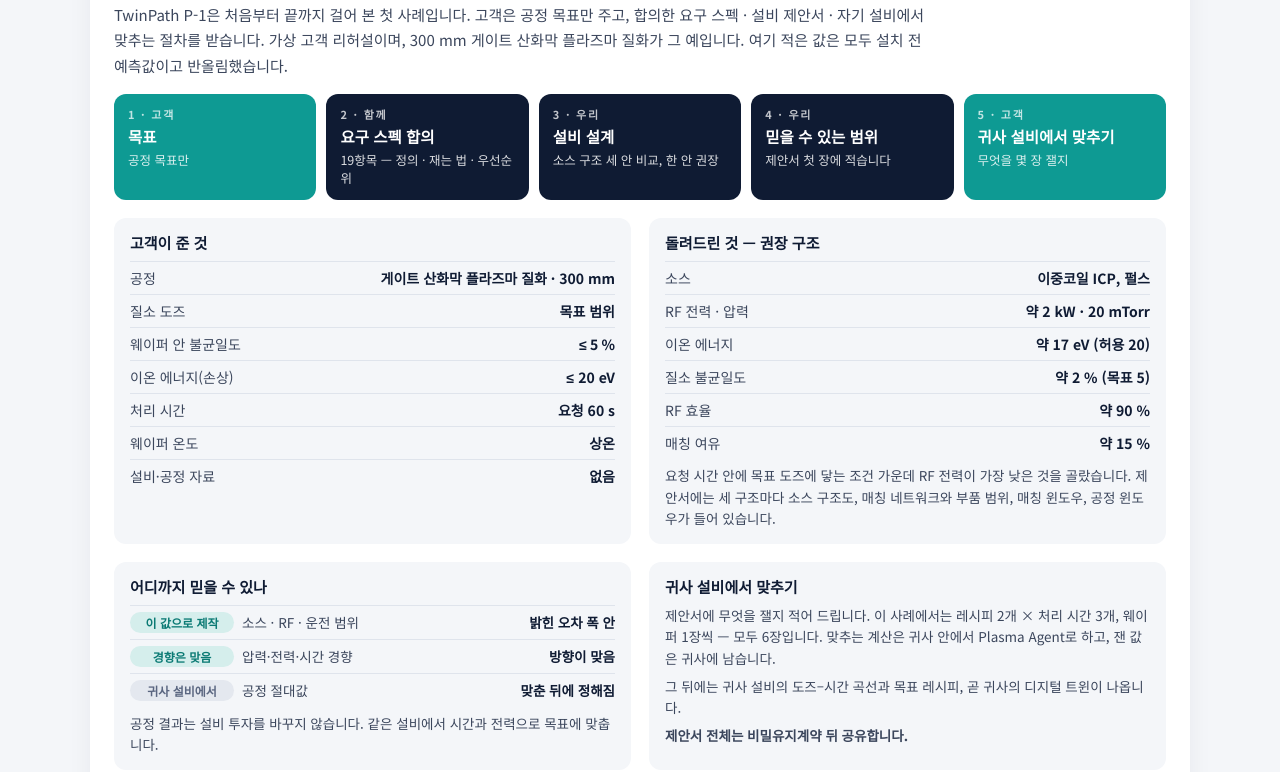
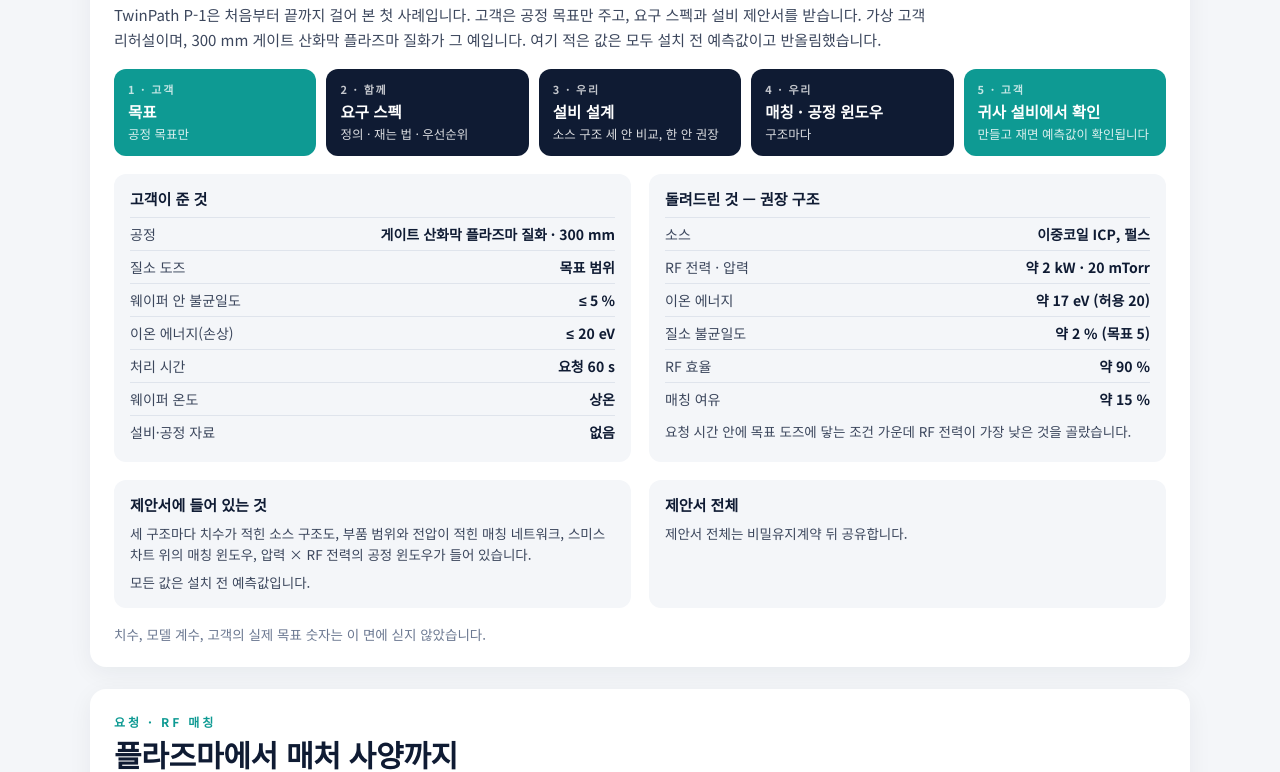
Before and after one commit to jheecho1/plasmaagentplatform, a plain HTML site: page ko/samples.html in a window 1280 px wide. Shown: the part 356-1128 px from the top of the page. Drawn offline with Linux system fonts and the light colour scheme.

Commit message:
Add files via upload

```diff
--- a/ko/samples.html
+++ b/ko/samples.html
@@ -66,13 +66,13 @@
   <section class="card match" id="p1">
     <div class="k">사례 · TWINPATH P-1</div>
     <h2>공정 목표에서 설비 제안서까지</h2>
-    <p class="lead">TwinPath P-1은 처음부터 끝까지 걸어 본 첫 사례입니다. 고객은 공정 목표만 주고, 합의한 요구 스펙 · 설비 제안서 · 자기 설비에서 맞추는 절차를 받습니다. 가상 고객 리허설이며, 300 mm 게이트 산화막 플라즈마 질화가 그 예입니다. 여기 적은 값은 모두 설치 전 예측값이고 반올림했습니다.</p>
+    <p class="lead">TwinPath P-1은 처음부터 끝까지 걸어 본 첫 사례입니다. 고객은 공정 목표만 주고, 요구 스펙과 설비 제안서를 받습니다. 가상 고객 리허설이며, 300 mm 게이트 산화막 플라즈마 질화가 그 예입니다. 여기 적은 값은 모두 설치 전 예측값이고 반올림했습니다.</p>
     <ol class="flow">
       <li class="you"><i>1 · 고객</i><b>목표</b><span>공정 목표만</span></li>
-      <li><i>2 · 함께</i><b>요구 스펙 합의</b><span>19항목 — 정의 · 재는 법 · 우선순위</span></li>
+      <li><i>2 · 함께</i><b>요구 스펙</b><span>정의 · 재는 법 · 우선순위</span></li>
       <li><i>3 · 우리</i><b>설비 설계</b><span>소스 구조 세 안 비교, 한 안 권장</span></li>
-      <li><i>4 · 우리</i><b>믿을 수 있는 범위</b><span>제안서 첫 장에 적습니다</span></li>
-      <li class="you"><i>5 · 고객</i><b>귀사 설비에서 맞추기</b><span>무엇을 몇 장 잴지</span></li>
+      <li><i>4 · 우리</i><b>매칭 · 공정 윈도우</b><span>구조마다</span></li>
+      <li class="you"><i>5 · 고객</i><b>귀사 설비에서 확인</b><span>만들고 재면 예측값이 확인됩니다</span></li>
     </ol>
     <div class="mgrid">
       <div class="mbox">
@@ -97,24 +97,18 @@
           <tr><td>RF 효율</td><td class="n">약 90 %</td></tr>
           <tr><td>매칭 여유</td><td class="n">약 15 %</td></tr>
         </table>
-        <p>요청 시간 안에 목표 도즈에 닿는 조건 가운데 RF 전력이 가장 낮은 것을 골랐습니다. 제안서에는 세 구조마다 소스 구조도, 매칭 네트워크와 부품 범위, 매칭 윈도우, 공정 윈도우가 들어 있습니다.</p>
+        <p>요청 시간 안에 목표 도즈에 닿는 조건 가운데 RF 전력이 가장 낮은 것을 골랐습니다.</p>
       </div>
     </div>
     <div class="mgrid">
       <div class="mbox">
-        <h3>어디까지 믿을 수 있나</h3>
-        <table class="st">
-          <tr><td><span class="tag ok">이 값으로 제작</span>소스 · RF · 운전 범위</td><td class="n">밝힌 오차 폭 안</td></tr>
-          <tr><td><span class="tag ok">경향은 맞음</span>압력·전력·시간 경향</td><td class="n">방향이 맞음</td></tr>
-          <tr><td><span class="tag nv">귀사 설비에서</span>공정 절대값</td><td class="n">맞춘 뒤에 정해짐</td></tr>
-        </table>
-        <p>공정 결과는 설비 투자를 바꾸지 않습니다. 같은 설비에서 시간과 전력으로 목표에 맞춥니다.</p>
+        <h3>제안서에 들어 있는 것</h3>
+        <p>세 구조마다 치수가 적힌 소스 구조도, 부품 범위와 전압이 적힌 매칭 네트워크, 스미스 차트 위의 매칭 윈도우, 압력 × RF 전력의 공정 윈도우가 들어 있습니다.</p>
+        <p>모든 값은 설치 전 예측값입니다.</p>
       </div>
       <div class="mbox">
-        <h3>귀사 설비에서 맞추기</h3>
-        <p>제안서에 무엇을 잴지 적어 드립니다. 이 사례에서는 레시피 2개 × 처리 시간 3개, 웨이퍼 1장씩 — 모두 6장입니다. 맞추는 계산은 귀사 안에서 Plasma Agent로 하고, 잰 값은 귀사에 남습니다.</p>
-        <p>그 뒤에는 귀사 설비의 도즈–시간 곡선과 목표 레시피, 곧 귀사의 디지털 트윈이 나옵니다.</p>
-        <p><b>제안서 전체는 비밀유지계약 뒤 공유합니다.</b></p>
+        <h3>제안서 전체</h3>
+        <p>제안서 전체는 비밀유지계약 뒤 공유합니다.</p>
       </div>
     </div>
     <p class="note">치수, 모델 계수, 고객의 실제 목표 숫자는 이 면에 싣지 않았습니다.</p>
```
